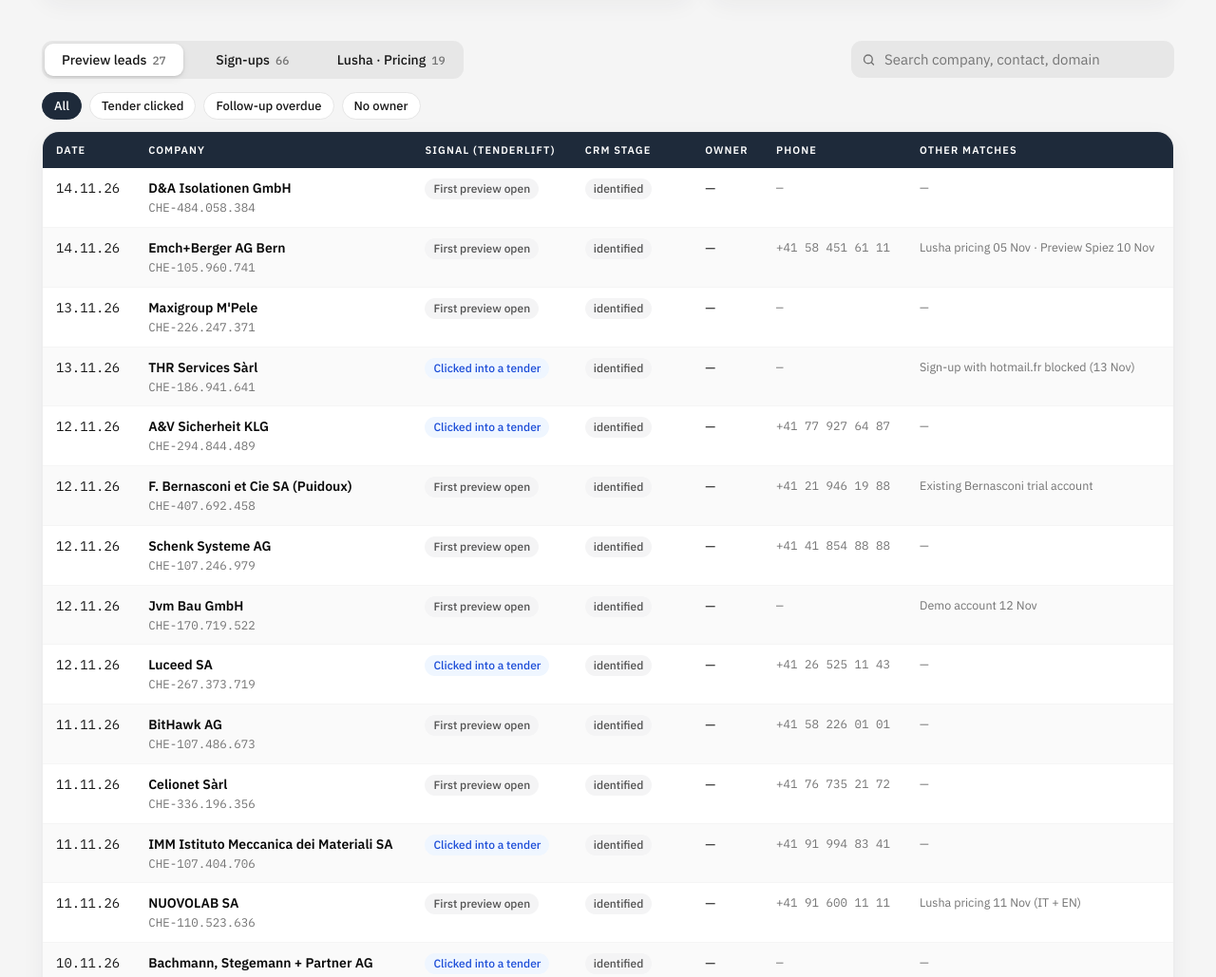
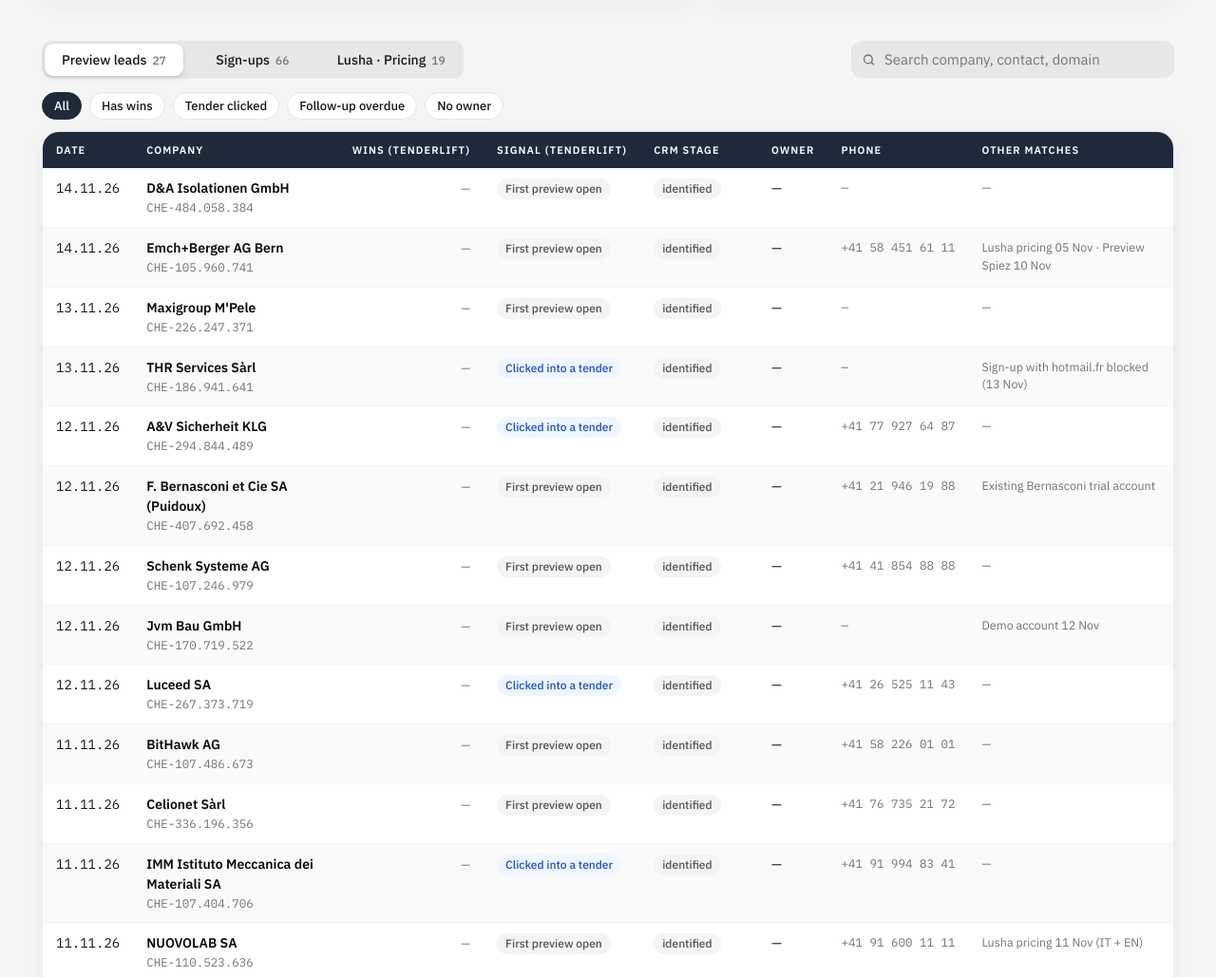
Before and after one commit to merlbardeau-cmyk/tenderlift-lead-dashboard, a plain HTML site: page index.html in a window 1280 px wide. Shown: the part 838-1867 px from the top of the page at 95% size. Drawn offline with Linux system fonts and the light colour scheme.

Commit message:
Add wins column

```diff
--- a/index.html
+++ b/index.html
@@ -90,6 +90,7 @@ tbody td{padding:11px 14px;border-bottom:1px solid var(--g100);vertical-align:to
 tbody tr:nth-child(even) td{background:#fafafa}
 tbody tr:hover td{background:#f1f5ff}
 td.num,th.num{text-align:right}
+td.mono{white-space:nowrap}
 .co{font-weight:600;color:var(--ink)}
 .small{font-size:12.5px;color:var(--g500)}
 .pill{display:inline-block;font-size:12px;font-weight:500;padding:2px 9px;border-radius:999px;white-space:nowrap}
@@ -185,7 +186,7 @@ td.num,th.num{text-align:right}
   <section class="view on" id="v-preview">
     <div class="filters" id="f-preview"></div>
     <div class="tablewrap"><table>
-      <thead><tr><th>Date</th><th>Company</th><th>Signal (TenderLift)</th><th>CRM stage</th><th>Owner</th><th>Phone</th><th>Other matches</th></tr></thead>
+      <thead><tr><th>Date</th><th>Company</th><th class="num">Wins (TenderLift)</th><th>Signal (TenderLift)</th><th>CRM stage</th><th>Owner</th><th>Phone</th><th>Other matches</th></tr></thead>
       <tbody id="t-preview"></tbody>
     </table></div>
     <p class="small" style="margin-top:10px">Inbound preview leads from the TenderLift hot queue without a completed sign-up. Preview leads that signed up are listed under “Sign-ups” (source “Preview”).</p>
@@ -195,7 +196,7 @@ td.num,th.num{text-align:right}
   <section class="view" id="v-signups">
     <div class="filters" id="f-signups"></div>
     <div class="tablewrap"><table>
-      <thead><tr><th>Date</th><th>Company</th><th>Contact</th><th>Domain</th><th>Funnel stage</th><th>Source</th><th>Plan / trial</th></tr></thead>
+      <thead><tr><th>Date</th><th>Company</th><th class="num">Wins (TenderLift)</th><th>Contact</th><th>Domain</th><th>Funnel stage</th><th>Source</th><th>Plan / trial</th></tr></thead>
       <tbody id="t-signups"></tbody>
     </table></div>
     <p class="small" style="margin-top:10px">get_recent_signups (30 d) returns 81 accounts; get_lead_funnel counts 123 new sign-ups — the two tools count differently.</p>
@@ -204,7 +205,7 @@ td.num,th.num{text-align:right}
   <!-- LUSHA -->
   <section class="view" id="v-lusha">
     <div class="tablewrap"><table>
-      <thead><tr><th>Last visit</th><th>Company</th><th>Location</th><th class="num">Employees</th><th class="num">Pricing views</th><th class="num">Sessions</th><th>Pages</th><th class="num">Lusha score</th><th>Other matches</th></tr></thead>
+      <thead><tr><th>Last visit</th><th>Company</th><th class="num">Wins (TenderLift)</th><th>Location</th><th class="num">Employees</th><th class="num">Pricing views</th><th class="num">Sessions</th><th>Pages</th><th class="num">Lusha score</th><th>Other matches</th></tr></thead>
       <tbody id="t-lusha"></tbody>
     </table></div>
     <p class="small" style="margin-top:10px">Companies Lusha identified on tenderlift.ch that viewed the pricing page (high-intent page “Price”). “Other matches” = cross-check with the TenderLift hot queue, sign-ups and CRM records.</p>
@@ -214,6 +215,7 @@ td.num,th.num{text-align:right}
     <b style="color:var(--navy)">Data sources (snapshot 16 Nov 2026, 09:00)</b>
     <ul>
       <li>TenderLift Staff MCP — get_lead_funnel (30 d), get_recent_signups (30 d), list_outreach_contacts (hot queue, 51 entries)</li>
+      <li>TenderLift Staff MCP — search_companies (Wins: totalWins, wins365d, lastWinDate, distinctBuyers per company; “—” = company not found in TenderLift)</li>
       <li>Lusha — website_visits_search, tenderlift.ch, last 30 days (19 companies)</li>
       <li>No live updates: figures reflect the time of the query.</li>
     </ul>
@@ -224,6 +226,7 @@ td.num,th.num{text-align:right}
 
 <script>
 /* ---------- DATA ---------- */
+// [date, name, uid, signal, stage, owner, phone, cross, wins]
 const PREVIEW = [
  ["2026-11-14","D&A Isolationen GmbH","CHE-484.058.384","First preview open","identified",null,"",""],
  ["2026-11-14","Emch+Berger AG Bern","CHE-105.960.741","First preview open","identified",null,"+41 58 451 61 11","Lusha pricing 05 Nov · Preview Spiez 10 Nov"],
@@ -254,7 +257,8 @@ const PREVIEW = [
  ["2026-10-19","Kilchenmann AG","CHE-106.847.426","Follow-up overdue","replied",null,"+41 31 963 15 15","“Timing no” – check back in autumn"]
 ];
 
-// [date, name, company, domain, stage, source, plan, category]  category: k = company, i = demo/internal
+// [date, name, company, domain, stage, source, plan, category, wins]  category: k = company, i = demo/internal
+// wins = [totalWins, wins365d, "YYYY-MM-DD" lastWinDate or null, distinctBuyers] from TenderLift search_companies, or null
 const SIGNUPS = [
  ["2026-11-16","Alnes Ibric","—","ediksarl.ch","unverified","Direct","","k"],
  ["2026-11-16","Wear Suba","Suba Group AG","wearsuba.com","active","Direct","Trial until 30 Nov","k"],
@@ -339,7 +343,7 @@ const SIGNUPS = [
  ["2026-10-18","Lothar Hallay","afuwebweare GmbH","afuwebweare.ch","active","Direct","","k"]
 ];
 
-// [lastVisit, name, city, country, employees, pricingViews, sessions, pages, score, cross]
+// [lastVisit, name, city, country, employees, pricingViews, sessions, pages, score, cross, wins]
 const LUSHA = [
  ["2026-11-13","Burkhalter Technics AG","Zurich","CH",191,1,1,"DE","26",""],
  ["2026-11-12","Pichler Architects","Bolzano","IT",14,1,1,"DE","26",""],
@@ -366,6 +370,19 @@ const LUSHA = [
 const $ = s => document.querySelector(s);
 const fmt = iso => { const [y,m,d] = iso.split("-"); return `${d}.${m}.${y.slice(2)}`; };
 function el(tag, cls, text){ const e=document.createElement(tag); if(cls) e.className=cls; if(text!=null) e.textContent=text; return e; }
+const MON=["Jan","Feb","Mar","Apr","May","Jun","Jul","Aug","Sep","Oct","Nov","Dec"];
+function winsCell(w){
+  const td=el("td","num");
+  if(!w){ td.append(el("span","small","—")); return td; }
+  const [tot,y,last,buyers]=w;
+  td.append(el("div","mono co",String(tot)));
+  const parts=[`${y} in 12 m`];
+  if(last){ const d=last.slice(0,10).split("-"); parts.push(`last ${d[2]} ${MON[+d[1]-1]} ${d[0].slice(2)}`); }
+  if(buyers!=null) parts.push(`${buyers} buyers`);
+  td.append(el("div","small",parts.join(" · ")));
+  return td;
+}
+const hasWins = w => !!(w && w[0]>0);
 function pill(text, kind){ return el("span","pill p-"+kind,text); }
 
 const STAGE_P = {identified:"mute",contacted:"info",replied:"info",demo_booked:"navy",trial_active:"ok"};
@@ -396,12 +413,14 @@ function render(){
     if(f==="Tender clicked") return r[3]==="Clicked into a tender";
     if(f==="Follow-up overdue") return r[3]==="Follow-up overdue";
     if(f==="No owner") return !r[5];
+    if(f==="Has wins") return hasWins(r[8]);
     return true;
   });
   rows.forEach(r=>{
     const tr=document.createElement("tr");
     tr.append(el("td","mono",fmt(r[0])));
     const c=el("td"); c.append(el("div","co",r[1]), el("div","small mono",r[2])); tr.append(c);
+    tr.append(winsCell(r[8]));
     const s=el("td"); s.append(pill(r[3], SIG_P[r[3]]||"mute")); tr.append(s);
     const st=el("td"); st.append(pill(r[4], STAGE_P[r[4]]||"mute")); tr.append(st);
     tr.append(el("td","", r[5]||"—"));
@@ -409,7 +428,7 @@ function render(){
     tr.append(el("td","small", r[7]||"—"));
     tp.append(tr);
   });
-  if(!rows.length){ const tr=document.createElement("tr"); const td=el("td","empty","No results"); td.colSpan=7; tr.append(td); tp.append(tr); }
+  if(!rows.length){ const tr=document.createElement("tr"); const td=el("td","empty","No results"); td.colSpan=8; tr.append(td); tp.append(tr); }
 
   // SIGNUPS
   const ts = $("#t-signups"); ts.innerHTML="";
@@ -420,12 +439,14 @@ function render(){
     if(f==="From preview") return r[5].startsWith("Preview");
     if(f==="Trial running") return /Trial until|Repeat/.test(r[6]);
     if(f==="Demo / internal") return r[7]==="i";
+    if(f==="Has wins") return r[7]==="k" && hasWins(r[8]);
     return true;
   });
   srows.forEach(r=>{
     const tr=document.createElement("tr");
     tr.append(el("td","mono",fmt(r[0])));
     tr.append(el("td","co",r[2]));
+    tr.append(winsCell(r[8]));
     tr.append(el("td","",r[1]));
     tr.append(el("td","mono small",r[3]));
     const f=FUN[r[4]]; const st=el("td"); st.append(pill(f[0],f[1])); tr.append(st);
@@ -433,7 +454,7 @@ function render(){
     tr.append(el("td","small",r[6]||"—"));
     ts.append(tr);
   });
-  if(!srows.length){ const tr=document.createElement("tr"); const td=el("td","empty","No results"); td.colSpan=7; tr.append(td); ts.append(tr); }
+  if(!srows.length){ const tr=document.createElement("tr"); const td=el("td","empty","No results"); td.colSpan=8; tr.append(td); ts.append(tr); }
 
   // LUSHA
   const tl = $("#t-lusha"); tl.innerHTML="";
@@ -442,6 +463,7 @@ function render(){
     const tr=document.createElement("tr");
     tr.append(el("td","mono",fmt(r[0])));
     tr.append(el("td","co",r[1]));
+    tr.append(winsCell(r[10]));
     tr.append(el("td","",r[2]+" · "+r[3]));
     tr.append(el("td","num mono",r[4]==null?"—":String(r[4])));
     tr.append(el("td","num mono",String(r[5])));
@@ -451,7 +473,7 @@ function render(){
     const x=el("td"); if(r[9]) x.append(pill(r[9],"info")); else x.textContent="—"; tr.append(x);
     tl.append(tr);
   });
-  if(!lrows.length){ const tr=document.createElement("tr"); const td=el("td","empty","No results"); td.colSpan=9; tr.append(td); tl.append(tr); }
+  if(!lrows.length){ const tr=document.createElement("tr"); const td=el("td","empty","No results"); td.colSpan=10; tr.append(td); tl.append(tr); }
 
   $("#c-preview").textContent = PREVIEW.length;
   $("#c-signups").textContent = SIGNUPS.filter(r=>r[7]==="k").length;
@@ -480,8 +502,8 @@ window.addEventListener("resize",()=>moveThumb(seg.querySelector('[aria-selected
 
 /* ---------- INIT ---------- */
 $("#k-unowned").textContent = 51 - 1; // hot queue: 1 entry with owner (LAND Suisse / Merlin)
-makeChips("#f-preview",["All","Tender clicked","Follow-up overdue","No owner"],"preview");
-makeChips("#f-signups",["Companies","Active","From preview","Trial running","Demo / internal","All"],"signups");
+makeChips("#f-preview",["All","Has wins","Tender clicked","Follow-up overdue","No owner"],"preview");
+makeChips("#f-signups",["Companies","Has wins","Active","From preview","Trial running","Demo / internal","All"],"signups");
 render();
 const start = (location.hash||"").slice(1);
 const startBtn = seg.querySelector(`[data-v="${start}"]`) || seg.querySelector('[data-v="preview"]');
```
